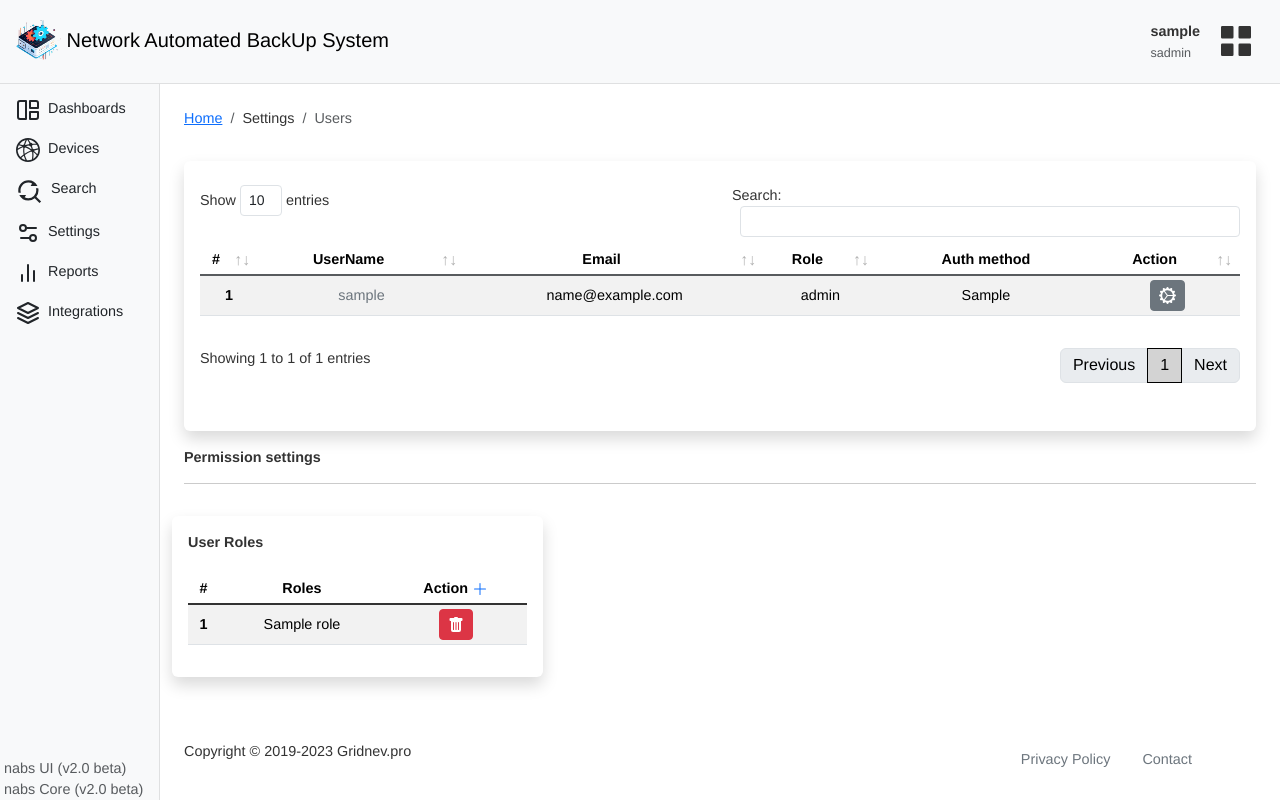
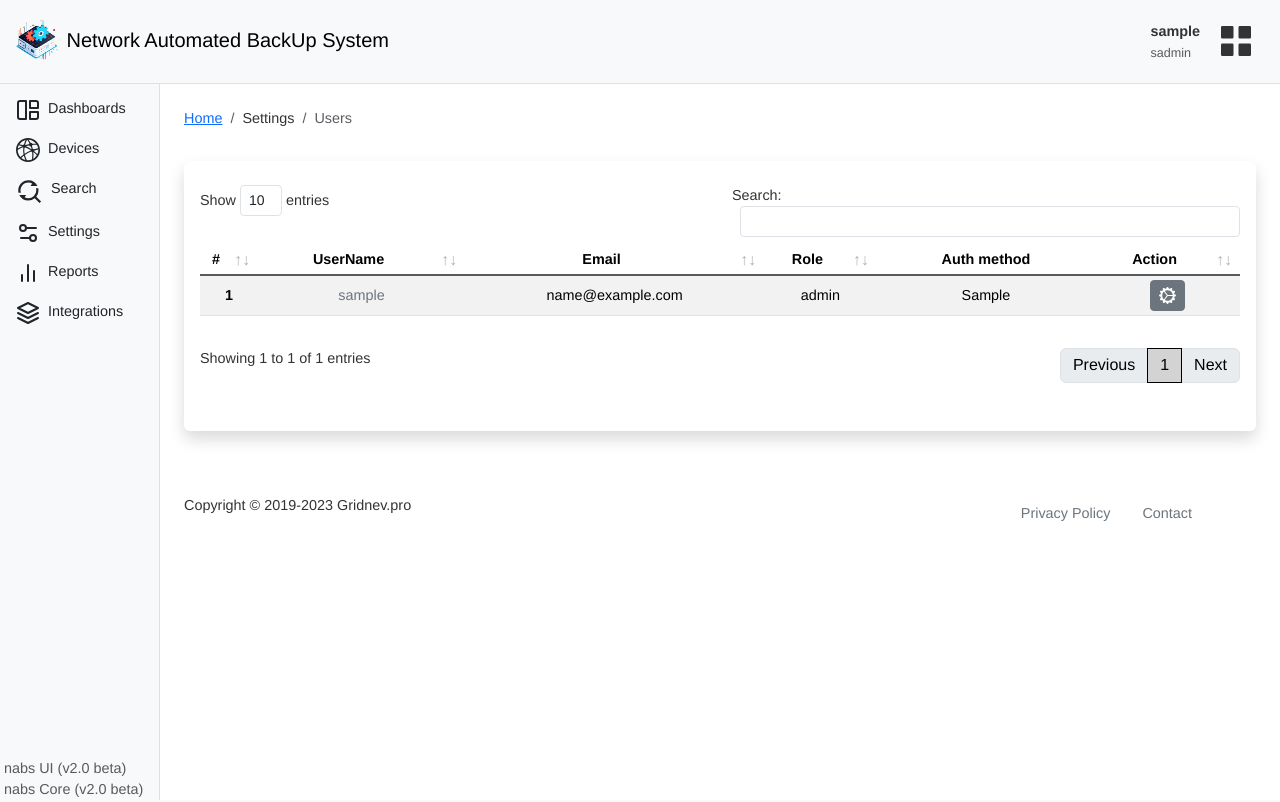
Before and after one commit to Sivolen/NABS, a Flask app: template app/templates/users.html in a window 1280 px wide. Run offline with Flask 3, Linux system fonts and the light colour scheme; the visitor is signed in with stand-in values (Sample User, id 1); the template is opened without the code that fills it: most values are stand-ins (such as "Sample title", 1, 10 or a date in 2020); parts of the project's set-up code (start-up, migrations or seed data) failed here and were passed over; some libraries are stand-ins or nearby versions.

Commit message:
deprecated Permission settings

```diff
--- a/app/templates/users.html
+++ b/app/templates/users.html
@@ -272,83 +272,84 @@
         </div>
     </div>
 </div>
-<div>
-    <p class="fw-bold">Permission settings</p>
-</div>
-<hr />
-<div class="row">
-    <div class="col my-3 p-3 bg-body rounded shadow">
-        <div><strong>User Roles</strong></div>
-        <br />
-        <div>
-            <form method="post" class="needs-validation" enctype="multipart/form-data" novalidate>
-                <table class="table table-sm table-striped" cellspacing="0" id="users-table">
-                    <thead>
-                        <tr>
-                            <th scope="col" class="text-center th-sm">#</th>
-                            <th scope="col" class="text-center th-sm">Roles</th>
-                            <th scope="col" class="text-center th-sm">
-                                Action
-                                <a href="#" data-bs-toggle="modal" data-bs-target="#ModalAddRole" class="disabled">
-                                    <svg xmlns="http://www.w3.org/2000/svg" width="16" height="16" fill="currentColor" class="bi bi-plus-lg" viewBox="0 0 16 16">
-                                        <path fill-rule="evenodd" d="M8 2a.5.5 0 0 1 .5.5v5h5a.5.5 0 0 1 0 1h-5v5a.5.5 0 0 1-1 0v-5h-5a.5.5 0 0 1 0-1h5v-5A.5.5 0 0 1 8 2Z" />
-                                    </svg>
-                                </a>
-                            </th>
-                        </tr>
-                    </thead>
-                    <tbody class="table-group-divider">
-                        {% for role in user_roles: %}
-                        <tr>
-                            <th scope="row" class="align-middle text-center">{{ role.html_element_id }}</th>
-                            <td class="align-middle text-center">{{ role.role_name }}</td>
-                            <td class="align-middle text-center">
-                                <button class="btn btn-danger btn-sm" type="submit" name="del_role_btn" value="{{ role.role_id }}" id="del_role_btn">
-                                    <svg xmlns="http://www.w3.org/2000/svg" width="16" height="16" fill="currentColor" class="bi bi-trash-fill" viewBox="0 0 16 16">
-                                        <path
-                                            d="M2.5 1a1 1 0 0 0-1 1v1a1 1 0 0 0 1 1H3v9a2 2 0 0 0 2 2h6a2 2 0 0 0 2-2V4h.5a1 1 0 0 0 1-1V2a1 1 0 0 0-1-1H10a1 1 0 0 0-1-1H7a1 1 0 0 0-1 1H2.5zm3 4a.5.5 0 0 1 .5.5v7a.5.5 0 0 1-1 0v-7a.5.5 0 0 1 .5-.5zM8 5a.5.5 0 0 1 .5.5v7a.5.5 0 0 1-1 0v-7A.5.5 0 0 1 8 5zm3 .5v7a.5.5 0 0 1-1 0v-7a.5.5 0 0 1 1 0z"
-                                        />
-                                    </svg>
-                                </button>
-                            </td>
-                            {% endfor %}
-                        </tr>
-                    </tbody>
-                </table>
-                <div class="modal fade" id="ModalAddRole" tabindex="-1" aria-labelledby="AddRoleModalLabel" aria-hidden="true">
-                    <div class="modal-dialog modal-dialog-centered modal-sm">
-                        <div class="modal-content">
-                            <div class="modal-header">
-                                <h5 class="modal-title" id="AddRoleModalLabel">Add Role</h5>
-                                <button type="button" class="btn-close" data-bs-dismiss="modal" aria-label="Close"></button>
-                            </div>
-                            <form method="post" class="needs-validation" novalidate>
-                                <div class="modal-body">
-                                    <div class="row">
-                                        <div class="col text-start">
-                                            <label for="role" class="form-label">Role</label>
-                                            <input type="text" class="form-control bg-light text-center" id="role" name="role" placeholder="Role" value="" required />
-                                            <div class="valid-feedback">Greate!</div>
-                                            <div class="invalid-feedback">Role is invalid!</div>
-                                        </div>
-                                        <div>
-                                            <br />
-                                        </div>
-                                        <div class="modal-footer">
-                                            <button class="btn btn-warning" type="submit" name="add_role_btn" value="add_role_btn" id="add_role_btn">Add</button>
-                                        </div>
-                                    </div>
-                                </div>
-                            </form>
-                        </div>
-                    </div>
-                </div>
-            </form>
-        </div>
-    </div>
-    <div class="col"></div>
-        <div class="col"></div>
-    <div></div>
+<!--<div>-->
+<!--    <p class="fw-bold">Permission settings</p>-->
+<!--</div>-->
+<!--<hr />-->
+<!--<div class="row">-->
+<!--    <div class="col my-3 p-3 bg-body rounded shadow">-->
+<!--        <div><strong>User Roles</strong></div>-->
+<!--        <br />-->
+<!--        <div>-->
+<!--            <form method="post" class="needs-validation" enctype="multipart/form-data" novalidate>-->
+<!--                <table class="table table-sm table-striped" cellspacing="0" id="users-table">-->
+<!--                    <thead>-->
+<!--                        <tr>-->
+<!--                            <th scope="col" class="text-center th-sm">#</th>-->
+<!--                            <th scope="col" class="text-center th-sm">Roles</th>-->
+<!--                            <th scope="col" class="text-center th-sm">-->
+<!--                                Action-->
+<!--                                <a href="#" data-bs-toggle="modal" data-bs-target="#ModalAddRole" class="disabled">-->
+<!--                                    <svg xmlns="http://www.w3.org/2000/svg" width="16" height="16" fill="currentColor" class="bi bi-plus-lg" viewBox="0 0 16 16">-->
+<!--                                        <path fill-rule="evenodd" d="M8 2a.5.5 0 0 1 .5.5v5h5a.5.5 0 0 1 0 1h-5v5a.5.5 0 0 1-1 0v-5h-5a.5.5 0 0 1 0-1h5v-5A.5.5 0 0 1 8 2Z" />-->
+<!--                                    </svg>-->
+<!--                                </a>-->
+<!--                            </th>-->
+<!--                        </tr>-->
+<!--                    </thead>-->
+<!--                    <tbody class="table-group-divider">-->
+<!--                        {% for role in user_roles: %}-->
+<!--                        <tr>-->
+<!--                            <th scope="row" class="align-middle text-center">{{ role.html_element_id }}</th>-->
+<!--                            <td class="align-middle text-center">{{ role.role_name }}</td>-->
+<!--                            <td class="align-middle text-center">-->
+<!--                                <button class="btn btn-danger btn-sm" type="submit" name="del_role_btn" value="{{ role.role_id }}" id="del_role_btn">-->
+<!--                                    <svg xmlns="http://www.w3.org/2000/svg" width="16" height="16" fill="currentColor" class="bi bi-trash-fill" viewBox="0 0 16 16">-->
+<!--                                        <path-->
+<!--                                            d="M2.5 1a1 1 0 0 0-1 1v1a1 1 0 0 0 1 1H3v9a2 2 0 0 0 2 2h6a2 2 0 0 0 2-2V4h.5a1 1 0 0 0 1-1V2a1 1 0 0 0-1-1H10a1 1 0 0 0-1-1H7a1 1 0 0 0-1 1H2.5zm3 4a.5.5 0 0 1 .5.5v7a.5.5 0 0 1-1 0v-7a.5.5 0 0 1 .5-.5zM8 5a.5.5 0 0 1 .5.5v7a.5.5 0 0 1-1 0v-7A.5.5 0 0 1 8 5zm3 .5v7a.5.5 0 0 1-1 0v-7a.5.5 0 0 1 1 0z"-->
+<!--                                        />-->
+<!--                                    </svg>-->
+<!--                                </button>-->
+<!--                            </td>-->
+<!--                            {% endfor %}-->
+<!--                        </tr>-->
+<!--                    </tbody>-->
+<!--                </table>-->
+<!--                <div class="modal fade" id="ModalAddRole" tabindex="-1" aria-labelledby="AddRoleModalLabel" aria-hidden="true">-->
+<!--                    <div class="modal-dialog modal-dialog-centered modal-sm">-->
+<!--                        <div class="modal-content">-->
+<!--                            <div class="modal-header">-->
+<!--                                <h5 class="modal-title" id="AddRoleModalLabel">Add Role</h5>-->
+<!--                                <button type="button" class="btn-close" data-bs-dismiss="modal" aria-label="Close"></button>-->
+<!--                            </div>-->
+<!--                            <form method="post" class="needs-validation" novalidate>-->
+<!--                                <div class="modal-body">-->
+<!--                                    <div class="row">-->
+<!--                                        <div class="col text-start">-->
+<!--                                            <label for="role" class="form-label">Role</label>-->
+<!--                                            <input type="text" class="form-control bg-light text-center" id="role" name="role" placeholder="Role" value="" required />-->
+<!--                                            <div class="valid-feedback">Greate!</div>-->
+<!--                                            <div class="invalid-feedback">Role is invalid!</div>-->
+<!--                                        </div>-->
+<!--                                        <div>-->
+<!--                                            <br />-->
+<!--                                        </div>-->
+<!--                                        <div class="modal-footer">-->
+<!--                                            <button class="btn btn-warning" type="submit" name="add_role_btn" value="add_role_btn" id="add_role_btn">Add</button>-->
+<!--                                        </div>-->
+<!--                                    </div>-->
+<!--                                </div>-->
+<!--                            </form>-->
+<!--                        </div>-->
+<!--                    </div>-->
+<!--                </div>-->
+<!--            </form>-->
+<!--        </div>-->
+<!--    </div>-->
+<!--    <div class="col"></div>-->
+<!--        <div class="col"></div>-->
+<!--    <div></div>-->
+<!--</div>-->
 <script>
     $(document).ready(function () {
         $("#users-table").DataTable({
@@ -371,5 +372,4 @@
         $(".dataTables_length").addClass("bs-select");
     });
 </script>
-</div>
 {% endblock %}
```
Lines whose indentation alone changed are shown as unchanged.
